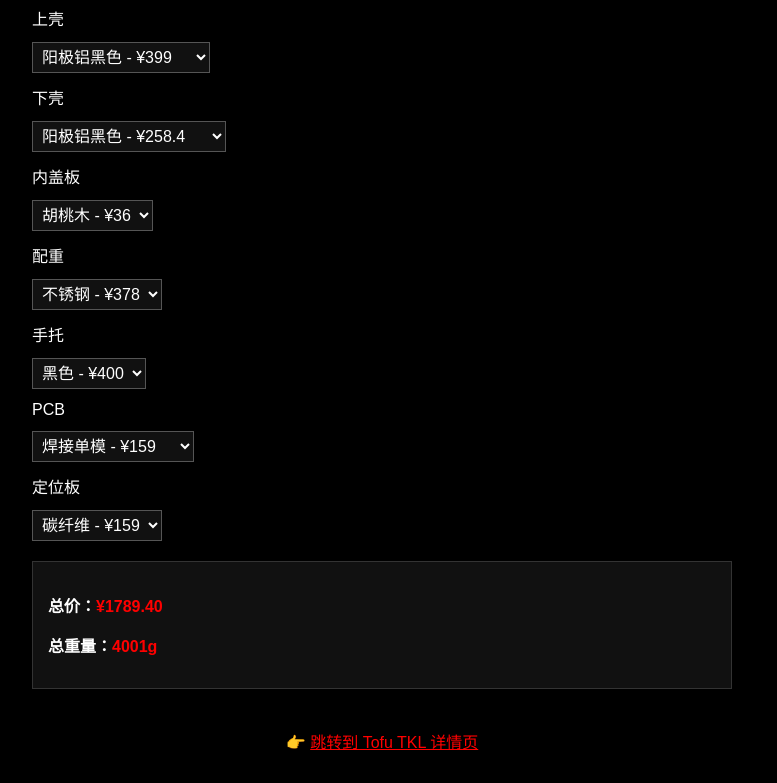
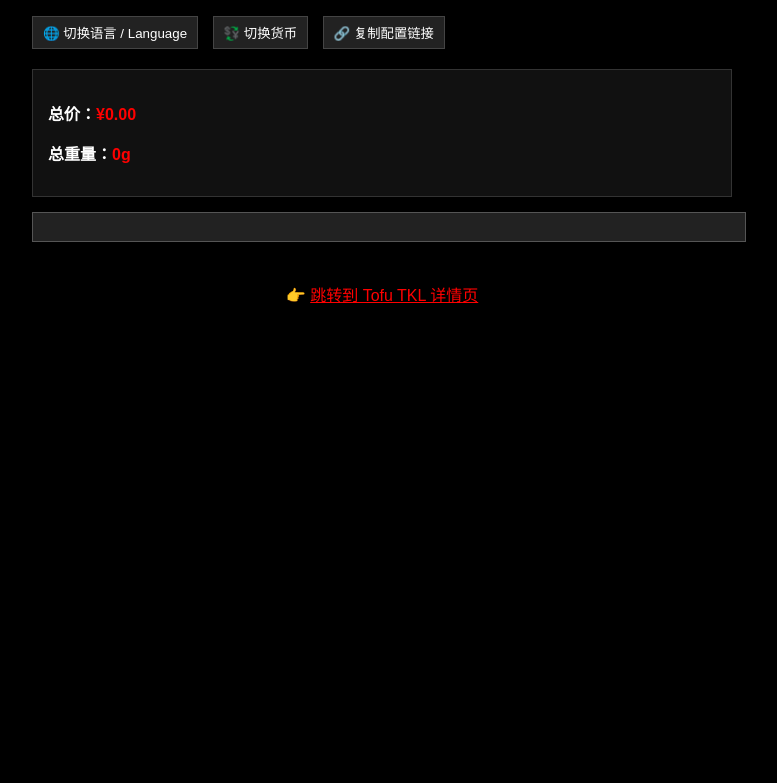
Before and after one commit to kbdfans/kbd-too, a plain HTML site: page index.html in a window 1280 px wide. Shown: the part 79-862 px from the top of the page, without its empty margins (258-1035 px from the left). After the commit the page ends 800 px from the top, so only its background shows below. Drawn offline with nearby package versions, Linux system fonts and the light colour scheme.

Commit message:
Update index.html

```diff
--- a/index.html
+++ b/index.html
@@ -2,17 +2,27 @@
 <html>
 <head>
   <meta charset="UTF-8">
-  <title>TOFU TKL 配置模拟器</title>
+  <title>TOFU TKL 配置器</title>
+  <meta name="viewport" content="width=device-width, initial-scale=1.0">
+  <link rel="stylesheet" href="https://cdnjs.cloudflare.com/ajax/libs/toastr.js/latest/toastr.min.css">
   <style>
     body { font-family: sans-serif; max-width: 700px; margin: 30px auto; background: #000; color: #fff; }
     label, select { display: block; margin: 12px 0; font-size: 16px; color: #fff; }
     select { background: #111; color: #fff; border: 1px solid #555; padding: 5px; }
     .result { margin-top: 20px; padding: 15px; background: #111; border: 1px solid #333; }
     .result span { color: red; font-weight: bold; }
+    button { margin-top: 10px; margin-right: 10px; padding: 6px 10px; background: #222; color: #fff; border: 1px solid #444; cursor: pointer; }
+    input#configLink { margin-top: 15px; width: 100%; font-size: 14px; padding: 6px; background: #222; color: #0f0; border: 1px solid #555; }
   </style>
 </head>
 <body>
-  <h2>TOFU TKL 配置模拟器</h2>
+  <h2>TOFU TKL 模拟器</h2>
+
+  <div>
+    <button onclick="toggleLanguage()">🌐 切换语言 / Language</button>
+    <button onclick="toggleCurrency()">💱 切换货币</button>
+    <button onclick="generateConfigLink()">🔗 复制配置链接</button>
+  </div>
 
   <div id="config"></div>
 
@@ -21,57 +31,67 @@
     <p><strong>总重量：</strong><span id="totalWeight">0g</span></p>
   </div>
 
+  <input type="text" id="configLink" readonly>
+
+  <p style="text-align: center; margin-top: 40px;">
+    👉 <a href="https://shimo.im/docs/m4kMMmWOezC7XBkD/" target="_blank" style="color: red; text-decoration: underline;">
+      跳转到 Tofu TKL 详情页
+    </a>
+  </p>
+
+  <script src="https://cdnjs.cloudflare.com/ajax/libs/toastr.js/latest/toastr.min.js"></script>
   <script>
+    const exchangeRate = 7.15;
     const configData = {
       "top_case":[
-        {"name":"阳极铝黑色","price":399,"weight":379},
-        {"name":"阳极铝银色","price":399,"weight":379},
-        {"name":"阳极铝浅灰色","price":399,"weight":379},
-        {"name":"阳极铝大红色","price":399,"weight":379},
-        {"name":"阳极铝灰金","price":399,"weight":379},
-        {"name":"涂层N9","price":399,"weight":379},
-        {"name":"电泳白","price":399,"weight":379},
-        {"name":"RAW","price":399,"weight":379}
+        {"name":"阳极铝黑色","name_en":"Anodized Black","price":399,"weight":379},
+        {"name":"阳极铝银色","name_en":"Anodized Silver","price":399,"weight":379},
+        {"name":"阳极铝浅灰色","name_en":"Anodized Light Gray","price":399,"weight":379},
+        {"name":"阳极铝大红色","name_en":"Anodized Red","price":399,"weight":379},
+        {"name":"阳极铝灰金","name_en":"Anodized Champagne Gray","price":399,"weight":379},
+        {"name":"涂层N9","name_en":"Coated N9","price":399,"weight":379},
+        {"name":"电泳白","name_en":"E-White","price":399,"weight":379},
+        {"name":"RAW","name_en":"RAW","price":399,"weight":379}
       ],
       "bottom_case":[
-        {"name":"阳极铝黑色","price":258.4,"weight":829},
-        {"name":"阳极铝银色","price":258.4,"weight":829},
-        {"name":"阳极铝灰色","price":258.4,"weight":829},
-        {"name":"阳极铝大红色","price":258.4,"weight":829},
-        {"name":"RAW","price":258.4,"weight":829},
-        {"name":"不锈钢","price":1700,"weight":2487},
-        {"name":"红铜","price":955,"weight":2736},
-        {"name":"阳极铝黑色刀纹","price":389,"weight":829},
-        {"name":"阳极铝银色刀纹","price":389,"weight":829}
+        {"name":"阳极铝黑色","name_en":"Anodized Black","price":258.4,"weight":829},
+        {"name":"阳极铝银色","name_en":"Anodized Silver","price":258.4,"weight":829},
+        {"name":"阳极铝灰色","name_en":"Anodized Gray","price":258.4,"weight":829},
+        {"name":"阳极铝大红色","name_en":"Anodized Red","price":258.4,"weight":829},
+        {"name":"RAW","name_en":"RAW","price":258.4,"weight":829},
+        {"name":"不锈钢","name_en":"Stainless Steel","price":1700,"weight":2487},
+        {"name":"红铜","name_en":"Copper","price":955,"weight":2736},
+        {"name":"阳极铝黑色刀纹","name_en":"Anodized Black Brushed","price":389,"weight":829},
+        {"name":"阳极铝银色刀纹","name_en":"Anodized Silver Brushed","price":389,"weight":829}
       ],
       "inner_plate":[
-        {"name":"胡桃木","price":36,"weight":3},
-        {"name":"PC","price":36,"weight":12}
+        {"name":"胡桃木","name_en":"Walnut","price":36,"weight":3},
+        {"name":"PC","name_en":"PC","price":36,"weight":12}
       ],
       "weight_block":[
-        {"name":"不锈钢","price":378,"weight":1772},
-        {"name":"红铜","price":560,"weight":1950},
-        {"name":"铝","price":180,"weight":600},
-        {"name":"不需要","price":0,"weight":0}
+        {"name":"不锈钢","name_en":"Stainless Steel","price":378,"weight":1772},
+        {"name":"红铜","name_en":"Copper","price":560,"weight":1950},
+        {"name":"铝","name_en":"Aluminum","price":180,"weight":600},
+        {"name":"不需要","name_en":"None","price":0,"weight":0}
       ],
       "palm_rest":[
-        {"name":"黑色","price":400,"weight":877},
-        {"name":"银色","price":400,"weight":877},
-        {"name":"PC","price":400,"weight":550},
-        {"name":"不需要","price":0,"weight":0}
+        {"name":"黑色","name_en":"Black","price":400,"weight":877},
+        {"name":"银色","name_en":"Silver","price":400,"weight":877},
+        {"name":"PC","name_en":"PC","price":400,"weight":550},
+        {"name":"不需要","name_en":"None","price":0,"weight":0}
       ],
       "pcb":[
-        {"name":"焊接单模","price":159,"weight":100},
-        {"name":"热插拔单模","price":190,"weight":120},
-        {"name":"热插拔双模","price":270,"weight":120},
-        {"name":"磁轴","price":300,"weight":110},
-        {"name":"不需要","price":0,"weight":0}
+        {"name":"焊接单模","name_en":"Soldered (Single Mode)","price":150,"weight":100},
+        {"name":"热插拔单模","name_en":"Hot-swap (Single Mode)","price":150,"weight":120},
+        {"name":"热插拔双模","name_en":"Hot-swap (Dual Mode)","price":270,"weight":120},
+        {"name":"磁轴","name_en":"Magnetic Switch","price":300,"weight":110},
+        {"name":"不需要","name_en":"None","price":0,"weight":0}
       ],
       "plate":[
-        {"name":"碳纤维","price":159,"weight":41},
-        {"name":"PC","price":99,"weight":41},
-        {"name":"阳极铝","price":99,"weight":81},
-        {"name":"不需要","price":0,"weight":0}
+        {"name":"碳纤维","name_en":"Carbon Fiber","price":99,"weight":41},
+        {"name":"PC","name_en":"PC","price":99,"weight":41},
+        {"name":"阳极铝","name_en":"Anodized Aluminum","price":99,"weight":81},
+        {"name":"不需要","name_en":"None","price":0,"weight":0}
       ]
     };
 
@@ -79,22 +99,52 @@
     const totalPriceEl = document.getElementById('totalPrice');
     const totalWeightEl = document.getElementById('totalWeight');
 
+    let currentLang = 'zh';
+    let currentCurrency = 'CNY';
+
+    const translations = {
+      zh: {
+        top_case: '上壳', bottom_case: '下壳', inner_plate: '内盖板',
+        weight_block: '配重', palm_rest: '手托', pcb: 'PCB', plate: '定位板'
+      },
+      en: {
+        top_case: 'Top Case', bottom_case: 'Bottom Case', inner_plate: 'Inner Plate',
+        weight_block: 'Weight Block', palm_rest: 'Palm Rest', pcb: 'PCB', plate: 'Plate'
+      }
+    };
+
+    function toggleLanguage() {
+      currentLang = currentLang === 'zh' ? 'en' : 'zh';
+      container.innerHTML = '';
+      Object.keys(configData).forEach(key => {
+        createSelect(translations[currentLang][key], key);
+      });
+      updateTotal();
+    }
+
+    function toggleCurrency() {
+      currentCurrency = currentCurrency === 'CNY' ? 'USD' : 'CNY';
+      updateTotal();
+    }
+
+    function formatPrice(price) {
+      return currentCurrency === 'USD' ? '$' + (price / exchangeRate).toFixed(2) : '¥' + price.toFixed(2);
+    }
+
     function createSelect(labelText, key) {
       const label = document.createElement('label');
       label.textContent = labelText;
-
       const select = document.createElement('select');
       select.name = key;
-
       configData[key].forEach(opt => {
         const option = document.createElement('option');
         option.value = opt.name;
-        option.textContent = `${opt.name} - ¥${opt.price}`;
+        option.textContent = `${currentLang === 'zh' ? opt.name : opt.name_en} - ${formatPrice(opt.price)}`;
         option.dataset.price = opt.price;
         option.dataset.weight = opt.weight;
+        option.dataset.name_en = opt.name_en;
         select.appendChild(option);
       });
-
       select.addEventListener('change', updateTotal);
       label.appendChild(select);
       container.appendChild(label);
@@ -103,38 +153,37 @@
     function updateTotal() {
       let total = 0;
       let weight = 0;
-
       document.querySelectorAll('select').forEach(select => {
         const selected = select.options[select.selectedIndex];
         total += parseFloat(selected.dataset.price || 0);
         weight += parseFloat(selected.dataset.weight || 0);
       });
-
-      totalPriceEl.textContent = '¥' + total.toFixed(2);
+      totalPriceEl.textContent = formatPrice(total);
       totalWeightEl.textContent = weight.toFixed(0) + 'g';
     }
 
-    const labels = {
-      top_case: '上壳',
-      bottom_case: '下壳',
-      inner_plate: '内盖板',
-      weight_block: '配重',
-      palm_rest: '手托',
-      pcb: 'PCB',
-      plate: '定位板'
-    };
+    function generateConfigLink() {
+      const params = new URLSearchParams();
+      document.querySelectorAll('select').forEach(select => {
+        params.set(select.name, select.value);
+      });
+      const baseUrl = location.origin + location.pathname;
+      const fullUrl = baseUrl + '?' + params.toString();
+      const input = document.getElementById("configLink");
+      input.value = fullUrl;
+      input.select();
+      document.execCommand("copy");
+      toastr.success("配置链接已复制");
+    }
 
-    Object.keys(configData).forEach(key => {
-      createSelect(labels[key], key);
+    window.addEventListener("DOMContentLoaded", () => {
+      const urlParams = new URLSearchParams(location.search);
+      urlParams.forEach((value, key) => {
+        const select = document.querySelector(`select[name="${key}"]`);
+        if (select) select.value = value;
+      });
+      updateTotal();
     });
-
-    updateTotal();
   </script>
-
-  <p style="text-align: center; margin-top: 40px;">
-    👉 <a href="https://shimo.im/docs/m4kMMmWOezC7XBkD/" target="_blank" style="color: red; text-decoration: underline;">
-      跳转到 Tofu TKL 详情页
-    </a>
-  </p>
 </body>
 </html>
```
